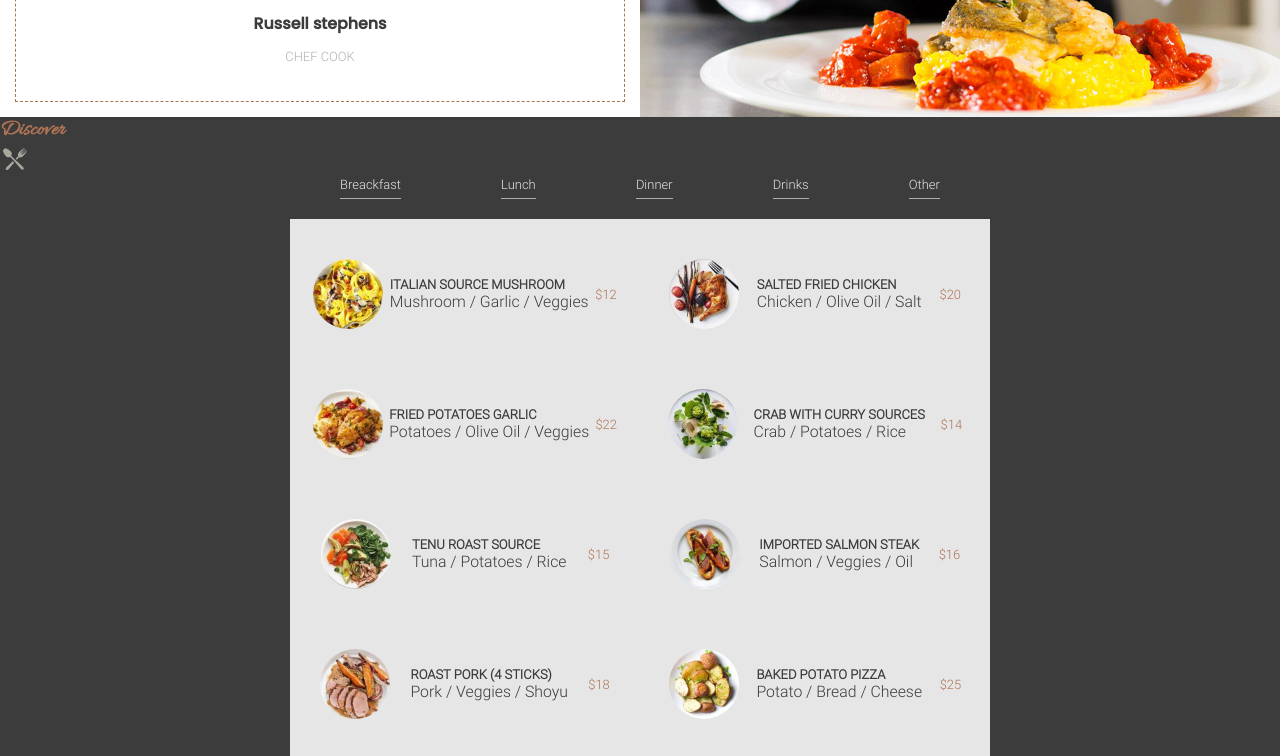
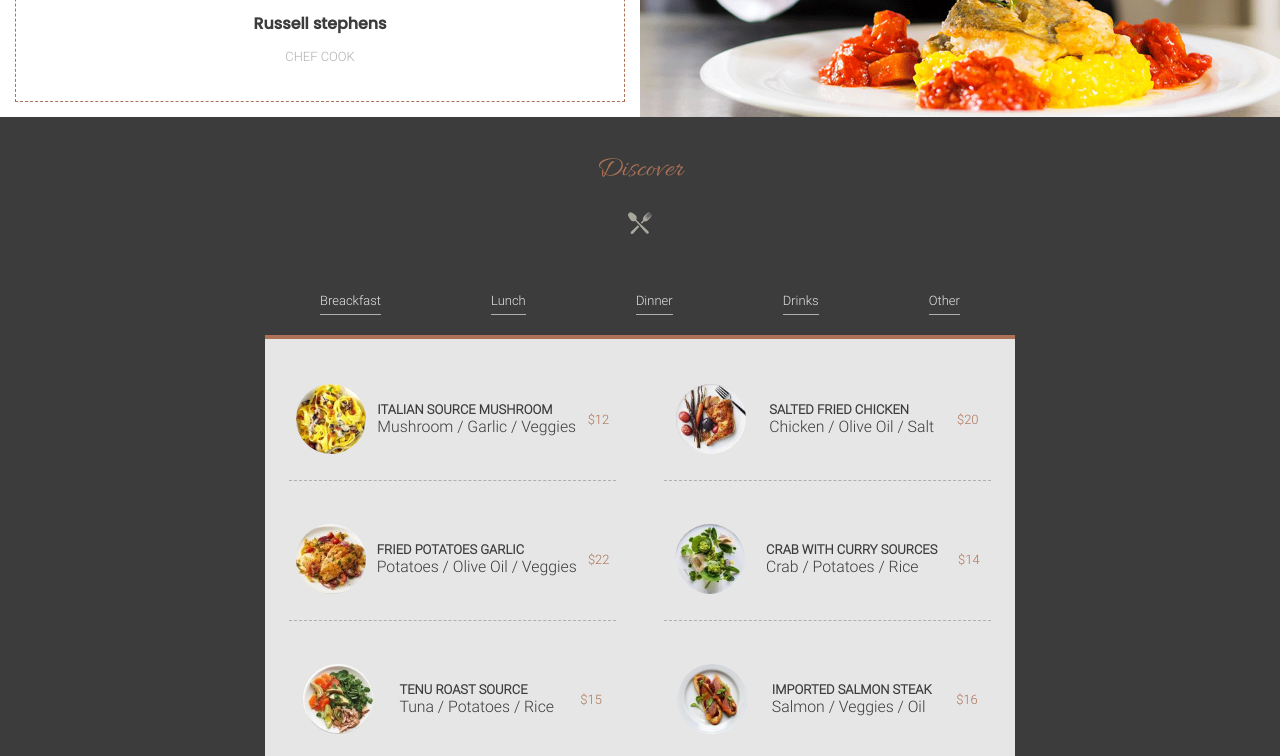
Before and after one commit to StevenJamet/leResto-sass, a plain HTML site: page index.html in a window 1280 px wide. Shown: the part 1013-1769 px from the top of the page. Drawn offline with Linux system fonts and the light colour scheme.

Commit message:
menu presque fini, il reste le background a mettre en place en after

```diff
--- a/assets/styles/_main.scss
+++ b/assets/styles/_main.scss
@@ -47,9 +47,25 @@
     }
 }
 /**************section 2 présentation du menu ***************/
+.menu{
+    .tittle-container{
+        display: flex;
+        flex-direction: column;
+        align-items: center;
+        margin: 35px auto 35px;
+        .tittle{
+            font-size: 2rem;
+            font-weight: 100;
+        }
+        img{
+            margin: 20px auto;
+        }
+    }
+}
 .menu-container{
-    max-width: 700px;
+    max-width: 750px;
     margin: 0 auto;
+    position: relative;
     ul{
         display: flex;
         justify-content: space-around;
@@ -63,15 +79,25 @@
         background: var(--white);
         display: grid;
         grid-template-columns: 50% 50%;
+        border-top: solid 4px var(--gold);
         .item{
             margin: 20px auto;
-            padding: 20px;
+            padding: 25px;
             display: flex;
             align-items: center;
             justify-content: space-around;
+            position: relative;
             img{
                 width: 70px;
             }
+        }
+        .item::after{
+            content: "";
+            position: absolute;
+            width: 87%;
+            height: 1px;
+            border-bottom: dashed 1px var(--grey);
+            top: 120px;
         }
         .ingredients{
             h4{
--- a/index.html
+++ b/index.html
@@ -52,8 +52,10 @@
             </div>
         </section>
         <section class="menu">
-            <h2 class="tittle">Discover</h2>
-            <img class="spoon" src="/assets/img/ic-plate.png" alt="spoon and fork">
+            <div class="tittle-container">
+                <h2 class="tittle">Discover</h2>
+                <img class="spoon" src="/assets/img/ic-plate.png" alt="spoon and fork">
+            </div>
             <div class="menu-container">
                 <nav>
                     <ul>
```
Also changed, not shown: index.css, 1 other file.
